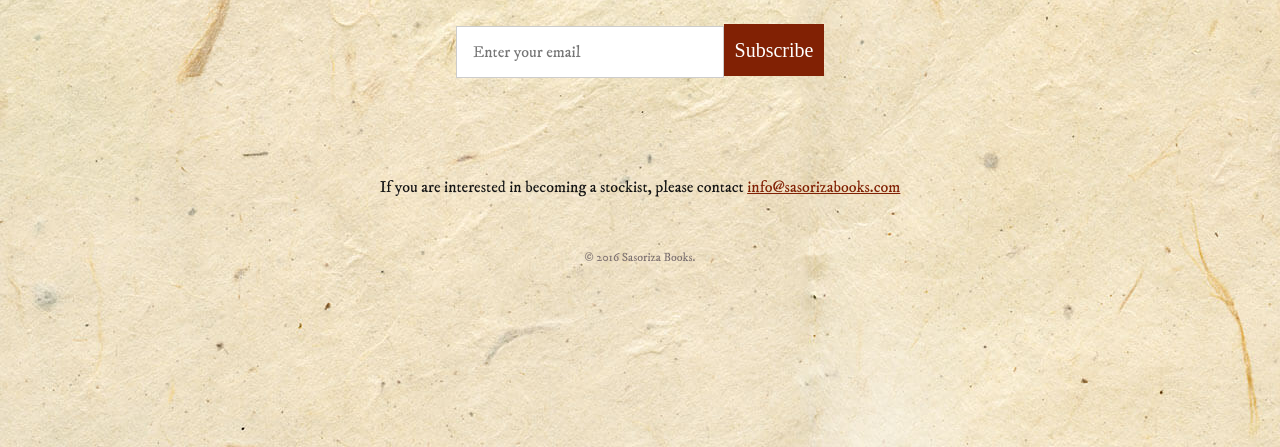
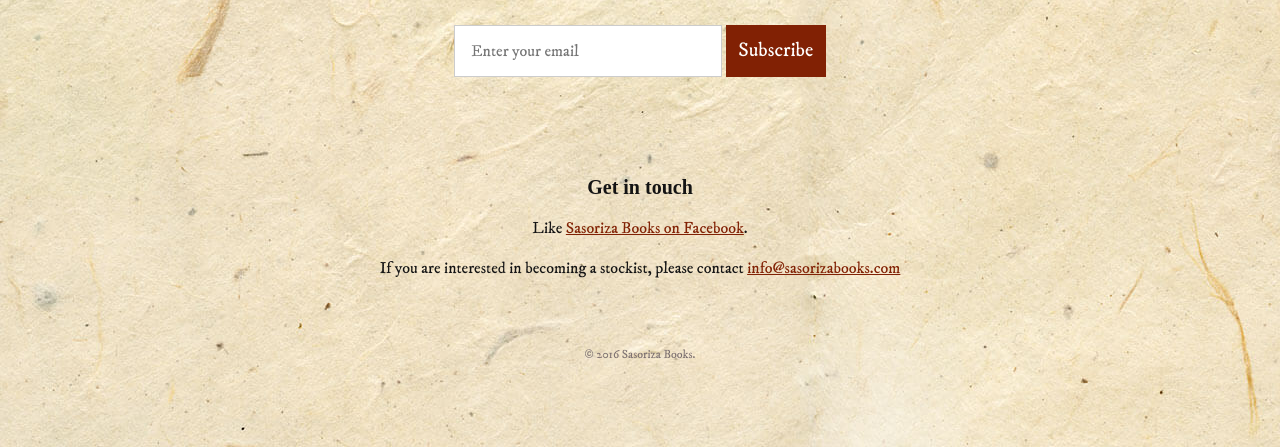
Before and after one commit to meewgumi/sasoriza-books, a plain HTML site: page index.htm in a window 1280 px wide. Shown: the part 353-800 px from the top of the page. Drawn offline with nearby package versions, Linux system fonts and the light colour scheme; a web font is replaced by a local one.

Commit message:
Add facebook, change fonts, Beautify code

```diff
--- a/index.htm
+++ b/index.htm
@@ -1,9 +1,10 @@
 <!DOCTYPE html>
 <html lang="en">
+
 <head>
     <meta charset="UTF-8">
     <title>Sasoriza Books</title>
-	<meta name="Author" content="Sasoriza Books"/>
+    <meta name="Author" content="Sasoriza Books" />
     <meta name="viewport" content="width=device-width, initial-scale=1.0">
     <meta name="description" content="Sasoriza Books is dedicated to the craft of storytelling. Experience a world of unique fantasy adventures beyond the boundaries of the ordinary.">
     <meta property="og:title" content="Sasoriza Books" />
@@ -31,6 +32,7 @@
         })();
     </script>
 </head>
+
 <body>
     <div class="wrapper">
         <div class="container">
@@ -38,12 +40,26 @@
             <img class="logo__text" src="img/Sasoriza%20Books%20Copy%204@2x.png" alt="Sasoriza Books" title="Sasoriza Books" width="400px" />
             <div class="email--form">
                 <p>Sasoriza Books is dedicated to the craft of storytelling. Experience a world of unique fantasy adventures beyond the boundaries of the ordinary.</p>
- <form action="https://tinyletter.com/sasorizabooks" method="post" target="popupwindow" onsubmit="_gaq.push(['_trackEvent','form','submitted','newsletter','1']);window.open('https://tinyletter.com/sasorizabooks', 'popupwindow', 'scrollbars=yes,width=800,height=600');return true"><p><label for="tlemail" class="email--label">Sign up for our email newsletter:</label></p><input class="email--input" type="text" name="email" id="tlemail" placeholder="Enter your email" /><input type="hidden" value="1" name="embed"/><input type="submit" value="Subscribe" class="email--submit" /></form>
+                <form action="https://tinyletter.com/sasorizabooks" method="post" target="popupwindow" onsubmit="_gaq.push(['_trackEvent','form','submitted','newsletter','1']);window.open('https://tinyletter.com/sasorizabooks', 'popupwindow', 'scrollbars=yes,width=800,height=600');return true">
+                    <p>
+                        <label for="tlemail" class="email--label">Sign up for our email newsletter:</label>
+                    </p>
+                    <input class="email--input" type="text" name="email" id="tlemail" placeholder="Enter your email" />
+                    <input type="hidden" value="1" name="embed" />
+                    <input type="submit" value="Subscribe" class="email--submit" />
+                </form>
             </div>
         </div>
         <div class="footer">
-<div class="wholesale">If you are interested in becoming a stockist, please contact <a href="mailto:info@sasorizabooks.com">info@sasorizabooks.com</a></div>
-<div class="footer__content">© 2016 Sasoriza Books.</div></div>
+            <div class="wholesale">
+                <h2>Get in touch</h2>
+                <p>Like <a href="https://www.facebook.com/SasorizaBooks" target="_blank">Sasoriza Books on Facebook</a>.</p>
+                <p>If you are interested in becoming a stockist, please contact <a href="mailto:info@sasorizabooks.com">info@sasorizabooks.com</a>
+                </p>
+            </div>
+            <div class="footer__content">© 2016 Sasoriza Books.</div>
+        </div>
     </div>
 </body>
+
 </html>
--- a/style.css
+++ b/style.css
@@ -14,12 +14,9 @@ body {
         background-size: cover;
     }
 }
+/*iPad background fix*/
 
-/*iPad background fix*/
-@media only screen
-and (min-device-width : 768px)
-and (max-device-width : 1024px)
-and (orientation : portrait) {
+@media only screen and (min-device-width: 768px) and (max-device-width: 1024px) and (orientation: portrait) {
     body {
         background-size: 1600px;
     }
@@ -27,9 +24,8 @@ and (orientation : portrait) {
         padding-bottom: 200px;
     }
 }
+/*Div styles*/
 
-
-/*Div styles*/
 .wrapper {
     text-align: center;
     margin: 0 auto;
@@ -129,7 +125,7 @@ a:hover {
     border: 1px solid #56100E;
 }
 .email--submit {
-    font-family: 'IM Fell English SC';
+    font-family: 'IM Fell DW Pica';
     margin: 0;
     padding: 0;
     border: 0px;
@@ -164,6 +160,10 @@ a:hover {
     max-width: 500px;
     color: #7B6F6F;
 }
+.footer h2 {
+    font-family: 'IM Fell English SC';
+    font-size: 20px;
+}
 .social {
     margin-top: 2rem;
     color: #b0bab3;
```
Also changed, not shown: 1 other file. Lines whose indentation alone changed are shown as unchanged.
